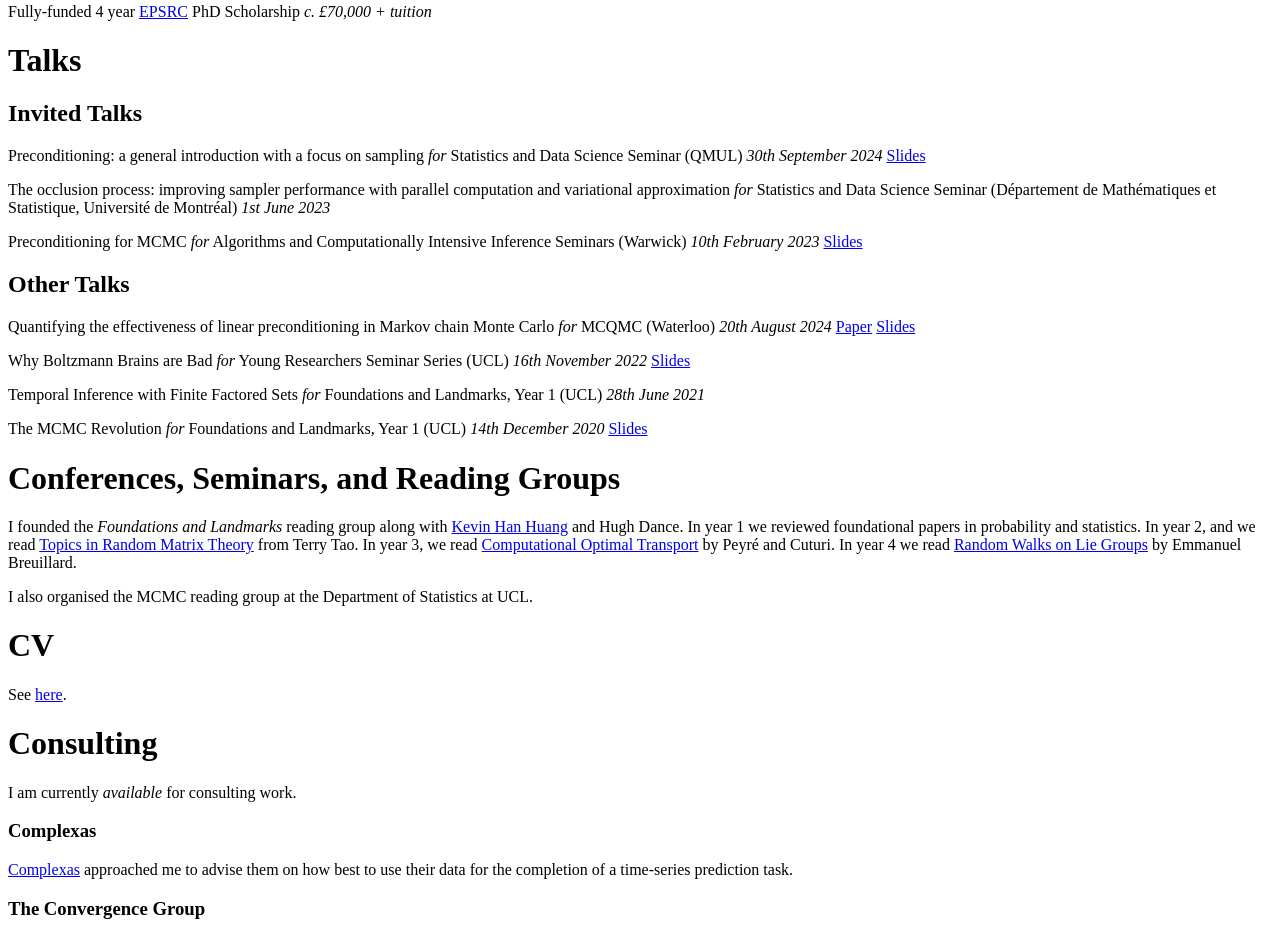
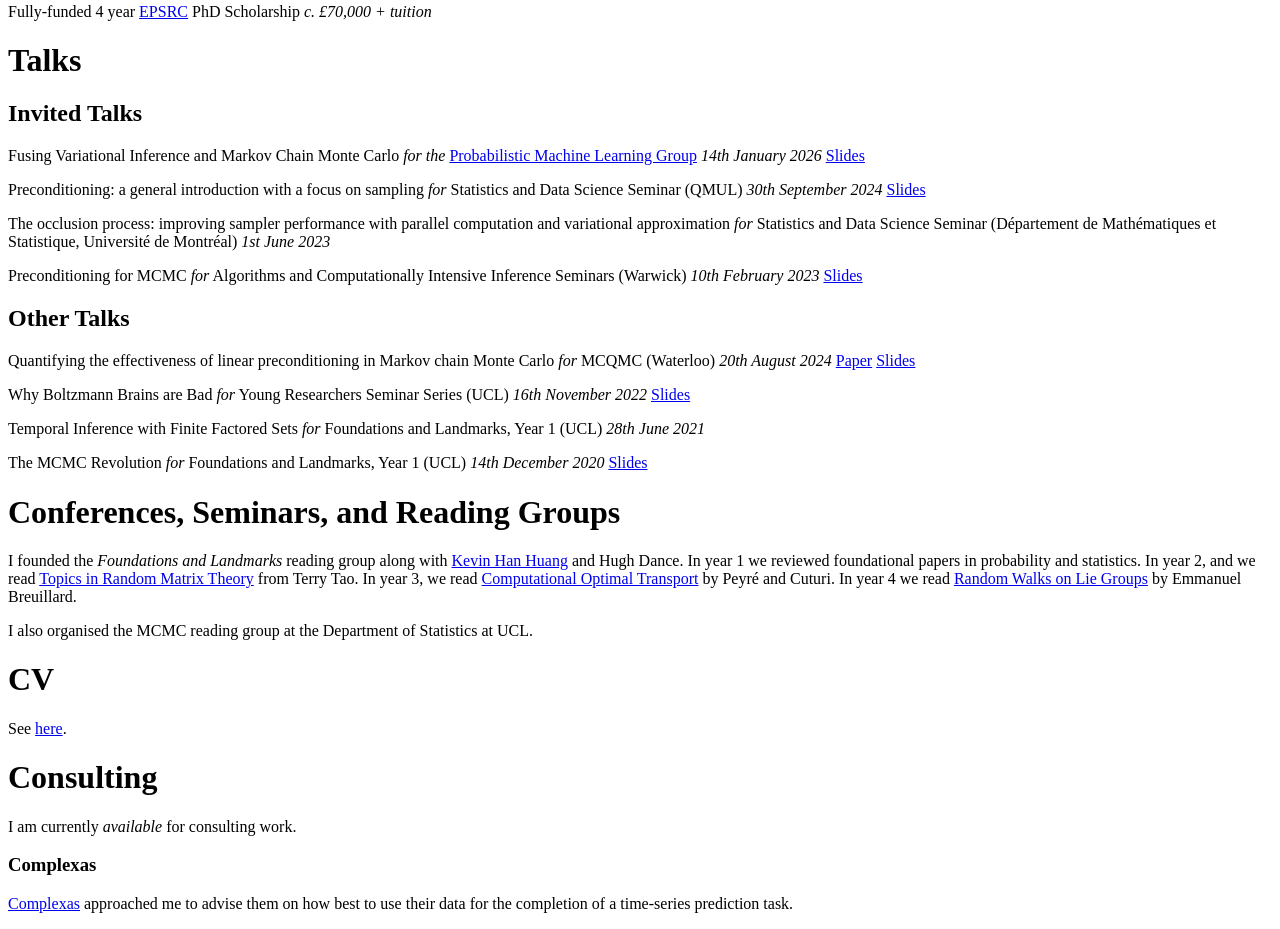
Before and after one commit to maxhhird/maxhhird.github.io, a plain HTML site: page index.html in a window 1280 px wide. Shown: the part 1047-1976 px from the top of the page. Drawn offline with Linux system fonts and the light colour scheme.

Commit message:
Update index.html

```diff
--- a/index.html
+++ b/index.html
@@ -28,6 +28,7 @@
 <p>Fully-funded 4 year <a href="https://www.ukri.org/councils/epsrc/" target="_blank" rel="noopener noreferrer">EPSRC</a> PhD Scholarship <i>c. £70,000 + tuition</i></p>
   <h1>Talks</h1>
   <h2>Invited Talks</h2>
+  <p>Fusing Variational Inference and Markov Chain Monte Carlo <i>for the</i> <a href="https://pml-reading-club.github.io/" target="_blank" rel="noopener noreferrer">Probabilistic Machine Learning Group</a> <i>14th January 2026</i> <a href="VI+MCMC.pdf" target="_blank" rel="noopener noreferrer">Slides</a></p>
   <p>Preconditioning: a general introduction with a focus on sampling <i>for</i> Statistics and Data Science Seminar (QMUL) <i>30th September 2024</i> <a href="QMUL_presentation.pdf" target="_blank" rel="noopener noreferrer">Slides</a></p>
   <p>The occlusion process: improving sampler performance with parallel computation and variational approximation <i>for</i> Statistics and Data Science Seminar (Département de Mathématiques et Statistique, Université de Montréal) <i>1st June 2023</i></p>
   <p>Preconditioning for MCMC <i>for</i> Algorithms and Computationally Intensive Inference Seminars (Warwick) <i>10th February 2023</i> <a href="Warwick Presentation (no animations).pdf" target="_blank" rel="noopener noreferrer">Slides</a></p>
```
